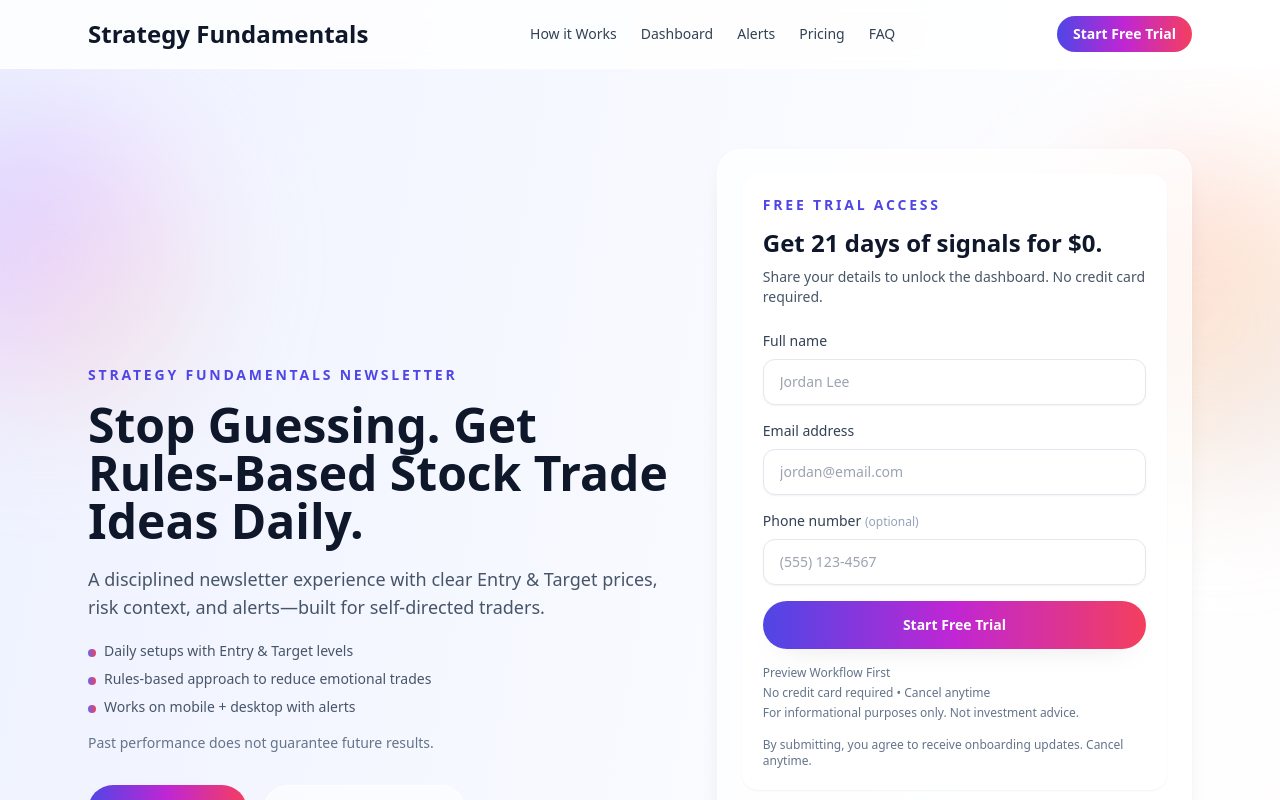
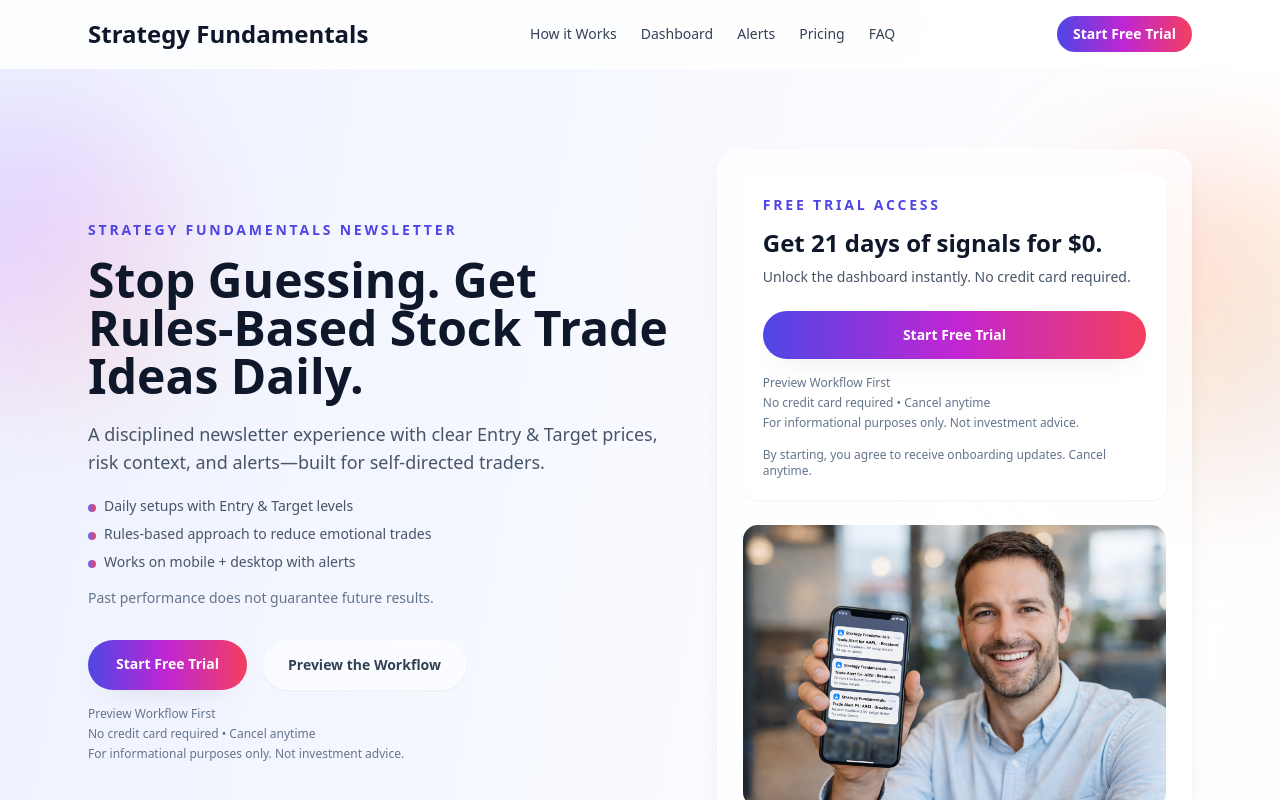
Before and after one commit to adhesikan/StratFLanding, a Next.js app: page / in a window 1280 px wide. Shown: the top 800 px of the page. Built offline with nearby package versions, Linux system fonts and the light colour scheme.

Commit message:
Remove hero form fields

```diff
--- a/app/page.tsx
+++ b/app/page.tsx
@@ -270,56 +270,23 @@ export default function Home() {
                   Get 21 days of signals for $0.
                 </h2>
                 <p className="mt-2 text-sm text-slate-600">
-                  Share your details to unlock the dashboard. No credit card
-                  required.
+                  Unlock the dashboard instantly. No credit card required.
                 </p>
-                <form className="mt-6 space-y-4">
-                  <label className="block text-sm font-medium text-slate-700">
-                    Full name
-                    <input
-                      type="text"
-                      name="name"
-                      placeholder="Jordan Lee"
-                      className="mt-2 w-full rounded-xl border border-slate-200 bg-white px-4 py-3 text-sm text-slate-900 shadow-sm focus:border-indigo-300 focus:outline-none focus:ring-2 focus:ring-indigo-200"
-                      required
-                    />
-                  </label>
-                  <label className="block text-sm font-medium text-slate-700">
-                    Email address
-                    <input
-                      type="email"
-                      name="email"
-                      placeholder="jordan@email.com"
-                      className="mt-2 w-full rounded-xl border border-slate-200 bg-white px-4 py-3 text-sm text-slate-900 shadow-sm focus:border-indigo-300 focus:outline-none focus:ring-2 focus:ring-indigo-200"
-                      required
-                    />
-                  </label>
-                  <label className="block text-sm font-medium text-slate-700">
-                    Phone number{" "}
-                    <span className="text-xs font-normal text-slate-400">
-                      (optional)
-                    </span>
-                    <input
-                      type="tel"
-                      name="phone"
-                      placeholder="(555) 123-4567"
-                      className="mt-2 w-full rounded-xl border border-slate-200 bg-white px-4 py-3 text-sm text-slate-900 shadow-sm focus:border-indigo-300 focus:outline-none focus:ring-2 focus:ring-indigo-200"
-                    />
-                  </label>
-                  <button
-                    type="submit"
-                    className="mt-2 inline-flex w-full items-center justify-center rounded-full bg-gradient-to-r from-indigo-600 via-fuchsia-600 to-rose-500 px-7 py-3.5 text-sm font-semibold text-white shadow-soft transition hover:from-indigo-700 hover:via-fuchsia-600 hover:to-rose-600"
+                <div className="mt-6 space-y-4">
+                  <Link
+                    href={CHECKOUT_LINKS.trial}
+                    className="inline-flex w-full items-center justify-center rounded-full bg-gradient-to-r from-indigo-600 via-fuchsia-600 to-rose-500 px-7 py-3.5 text-sm font-semibold text-white shadow-soft transition hover:from-indigo-700 hover:via-fuchsia-600 hover:to-rose-600"
                   >
                     {CTA_LABEL}
-                  </button>
+                  </Link>
                   <div className="space-y-1 text-xs text-slate-500">
                     <p>{CTA_SUPPORTING_COPY}</p>
                     <p>{CTA_MICROCOPY}</p>
                     <p>{CTA_COMPLIANCE}</p>
                   </div>
-                </form>
+                </div>
                 <p className="mt-4 text-xs text-slate-500">
-                  By submitting, you agree to receive onboarding updates. Cancel
+                  By starting, you agree to receive onboarding updates. Cancel
                   anytime.
                 </p>
               </div>
```
